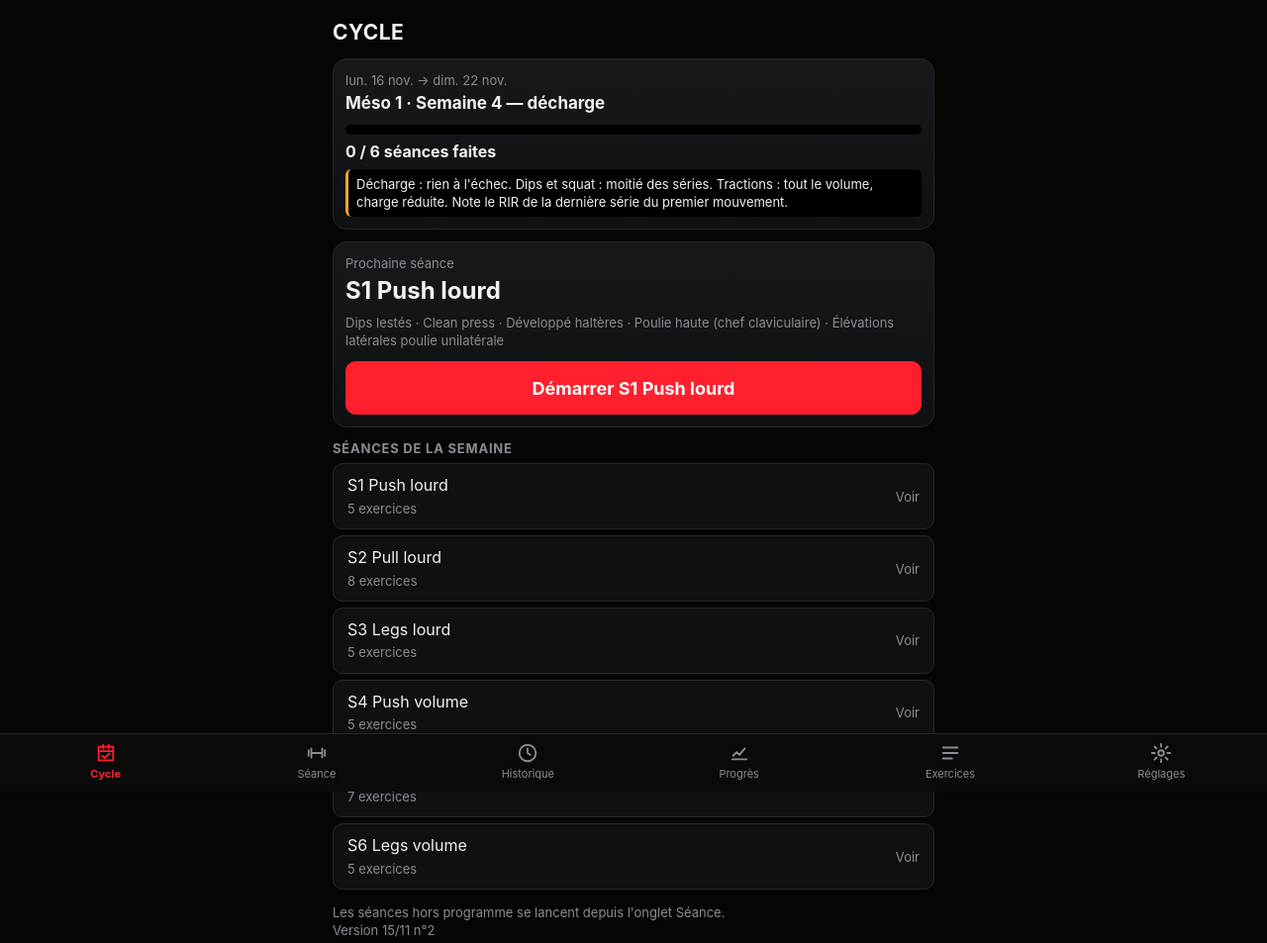
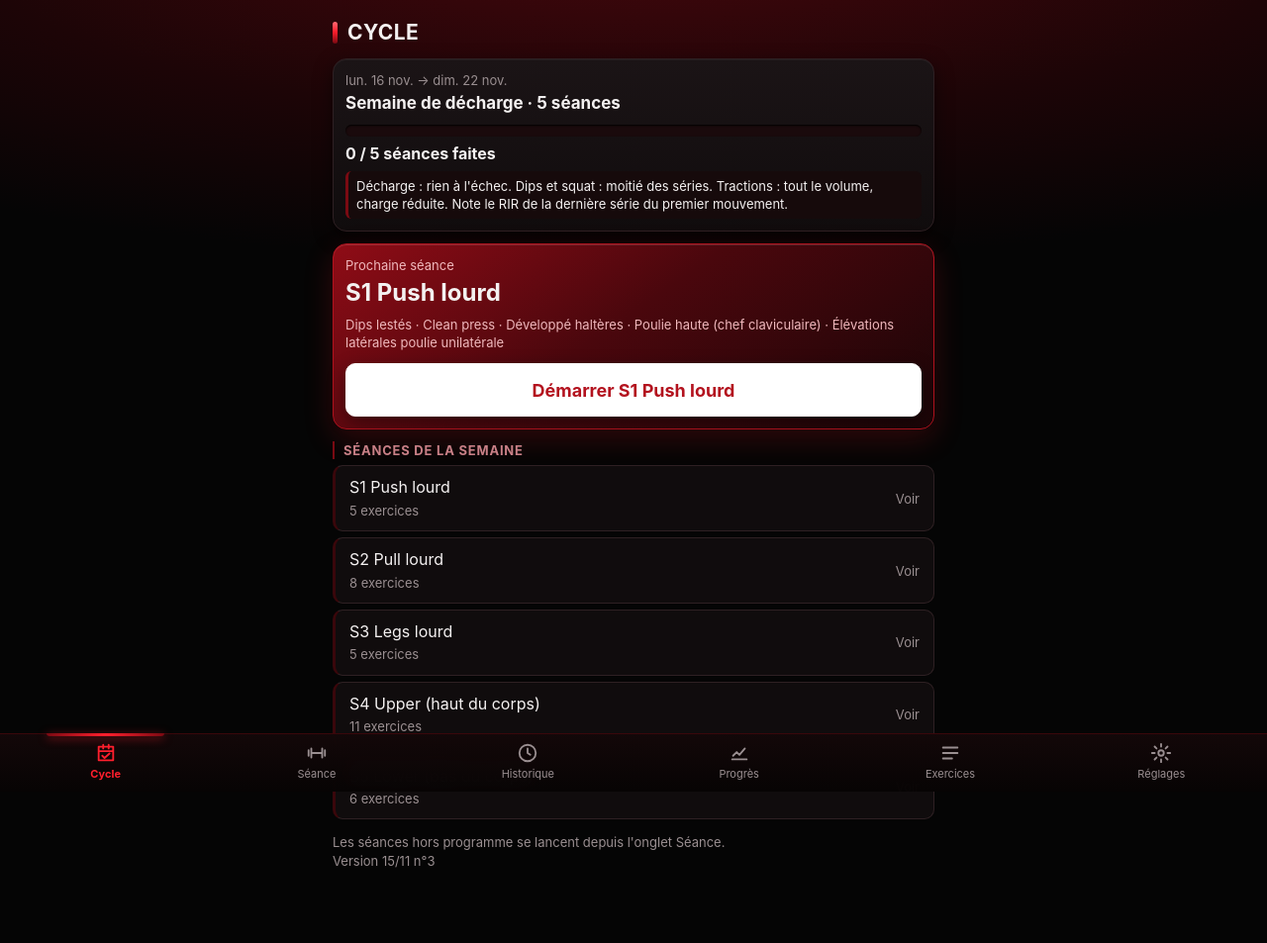
Before and after one commit to DIUSANTU/ar-training, a plain HTML site: page index.html in a window 1280 px wide. Shown: the whole page at 99% size. Drawn offline with Linux system fonts and the light colour scheme.

Commit message:
Décharge en 5 séances (Upper/Lower), nuances de rouge dans l'interface
Co-Authored-By: Claude Fable 5.2 <noreply@anthropic.com>

```diff
--- a/app.js
+++ b/app.js
@@ -135,7 +135,7 @@ const DEF_EX = [
 function mkEx([id, name, muscle, sec, eq, type, repMin, repMax, inc, rest, bar]) { return { id, name, muscle, sec: sec ? sec.split(',') : [], eq: EQ_CODE[eq], type, bar: !!bar, repMin, repMax, inc, rest, note: '', archived: false }; }
 // Programme du cycle (cycle.js) : absent = l'appli fonctionne en mode libre seul
 const CYC = typeof CYCLE !== 'undefined' ? CYCLE : null;
-const VER = '15/11 n°2';
+const VER = '15/11 n°3';
 const DEF_TPL = [
   ['push', 'Push', ['bench', 'ohp', 'incl', 'lat', 'dips', 'tri']],
   ['pull', 'Pull', ['pull', 'row', 'pdown', 'face', 'curl', 'ham']],
@@ -532,13 +532,13 @@ function vCycle() {
     <div class="bar" style="margin:10px 0 6px"><i style="width:${100 * nD / n}%"></i></div>
     <b>${nD} / ${n} séances faites</b>${CYC.note ? `<div class="note">${esc(CYC.note)}</div>` : ''}</div>
   ${A ? `<div class="card banner"><div class="row sp nw"><div class="grow"><b>Séance en cours</b><div class="mut">${esc(A.name)}</div></div><button class="p" data-tab="seance">Reprendre</button></div></div>` : ''}
-  ${nx ? `<div class="card"><div class="mut">Prochaine séance</div><h2 style="font-size:24px;margin:2px 0 6px">${esc(nx.name)}</h2>
+  ${nx ? `<div class="card hero"><div class="mut">Prochaine séance</div><h2 style="font-size:24px;margin:2px 0 6px">${esc(nx.name)}</h2>
     <div class="mut">${nx.items.map(([id]) => esc(ex(id).name)).join(' · ')}</div>
     <button class="p blk" style="margin-top:12px;min-height:54px;font-size:18px" data-act="cstart" data-id="${nx.id}">Démarrer ${esc(nx.name)}</button></div>`
     : `<div class="card banner"><b>Semaine terminée</b><div class="mut">Les ${n} séances sont faites.</div></div>`}
   <h3>Séances de la semaine</h3>
   <div class="list">${CYC.sessions.map(cs => { const d = cycDone(cs.id);
-    return `<button data-act="cview" data-id="${cs.id}"><span class="grow">${esc(cs.name)}<br><span class="mut">${d ? 'Faite ' + fr(d.date) + (d.diff && d.diff.length ? ' · ' + d.diff.length + ' écart' + (d.diff.length > 1 ? 's' : '') : ' · conforme') : cs.items.length + ' exercices'}</span></span><span class="${d ? 'acc b' : 'mut'}">${d ? '✓' : 'Voir'}</span></button>`; }).join('')}</div>
+    return `<button class="${d ? 'ok' : ''}" data-act="cview" data-id="${cs.id}"><span class="grow">${esc(cs.name)}<br><span class="mut">${d ? 'Faite ' + fr(d.date) + (d.diff && d.diff.length ? ' · ' + d.diff.length + ' écart' + (d.diff.length > 1 ? 's' : '') : ' · conforme') : cs.items.length + ' exercices'}</span></span><span class="${d ? 'acc b' : 'mut'}">${d ? '✓' : 'Voir'}</span></button>`; }).join('')}</div>
   <p class="mut" style="margin-top:14px">Les séances hors programme se lancent depuis l'onglet Séance.<br>Version ${VER}</p>`;
 }
 function cycleSheet(sid) {
@@ -583,7 +583,7 @@ function vSeance() {
     }).join('');
     return `<h1>Séance</h1>${backupBanner()}${paused ? '<h3>En pause</h3>' + paused : ''}
     ${isIOS && !standalone() ? `<div class="card banner"><b>Installe l'app</b><div class="mut">Dans Safari : bouton Partager, puis « Sur l'écran d'accueil ». Plein écran, hors ligne, et stockage plus durable.</div></div>` : ''}
-    ${nx ? `<div class="card"><div class="mut">Prochaine séance de la rotation</div><h2 style="font-size:24px;margin:2px 0 6px">${esc(nx.name)}</h2>
+    ${nx ? `<div class="card hero"><div class="mut">Prochaine séance de la rotation</div><h2 style="font-size:24px;margin:2px 0 6px">${esc(nx.name)}</h2>
       <div class="mut">${nx.items.map(it => esc(ex(it.exId).name)).join(' · ') || 'Modèle vide'}</div>
       <button class="p blk" style="margin-top:12px;min-height:54px;font-size:18px" data-act="start" data-id="${nx.id}">Démarrer ${esc(nx.name)}</button></div>` : ''}
     <h3>Autres séances</h3>
--- a/cycle.js
+++ b/cycle.js
@@ -7,7 +7,7 @@
    EMOM : { emom: minutes, reps: répétitions par minute }. */
 const CYCLE = {
   id: 'm1s4',
-  title: 'Méso 1 · Semaine 4 — décharge',
+  title: 'Semaine de décharge · 5 séances',
   from: '2026-11-16',
   to: '2026-11-22',
   note: 'Décharge : rien à l\'échec. Dips et squat : moitié des séries. Tractions : tout le volume, charge réduite. Note le RIR de la dernière série du premier mouvement.',
@@ -53,28 +53,27 @@ const CYCLE = {
       ['abdstand', '2x8@60 2:00'],
       ['crunchpoulie', '2x12-15@35 2:00']
     ] },
-    { id: 's4', name: 'S4 Push volume', items: [
+    // Décharge passée à 5 séances le 15/11/2026 (demande d'Adrien) : S4 = ancien Push volume + ancien Pull volume, S5 = ancien Legs volume.
+    { id: 's4', name: 'S4 Upper (haut du corps)', items: [
       ['dips', 'w 1x10@0 1:30 / w 1x5@20 2:00 / w 1x3@30 2:30 / 2x8@40 3:00'],
       ['cleanpress', 'w 1x6@20 1:00 / 2x6@35 2:30'],
-      ['latpoulie1', '2x12@10 1:30'],
-      ['tri1', '2x8@15-17.5 2:30', 'Extension verticale avec bande poignets.'],
-      ['ohtri', '2x8-10@14 2:30']
-    ] },
-    { id: 's5', name: 'S5 Pull volume', items: [
       ['pull', 'w 1x10@0 1:30 / w 1x5@10 2:00 / w 1x3@15 2:30 / 4x6@20 3:00'],
       ['emompull', { emom: 10, reps: 5 }, 'Au poids du corps.'],
       ['rowwide', '2x8@50 2:30', 'Charge par main.'],
       ['rowclose1', '1x8@70 2:30', 'Charge par main. Machine Technogym ou tirage horizontal.'],
-      ['latpoulie1', '2x10@10 1:30'],
+      ['latpoulie1', '2x12@10 1:30'],
+      ['tri1', '2x8@15-17.5 2:30', 'Extension verticale avec bande poignets.'],
+      ['ohtri', '2x8-10@14 2:30'],
       ['ham', '1x8@22 2:00'],
       ['curlseat', '1x8@16 2:00']
     ] },
-    { id: 's6', name: 'S6 Legs volume', items: [
+    { id: 's5', name: 'S5 Lower (bas du corps)', items: [
       ['squat', 'w 1x8@0 1:00 / w 1x6@60 1:30 / w 1x4@80 2:00 / w 1x3@100 2:30 / 3x5@110 3:00'],
       ['hip', '2x8@250 3:00'],
       ['lcurl1', '2x8@15 2:30'],
       ['legext1', '2x8-10@40-45 2:30'],
-      ['crunchpoulie', '2x12-15@35 2:00']
+      ['crunchpoulie', '2x12-15@35 2:00'],
+      ['latpoulie1', '2x10@10 1:30']
     ] }
   ]
 };
--- a/index.html
+++ b/index.html
@@ -13,9 +13,10 @@
 <link rel="apple-touch-icon" href="icon-180.png">
 <title>AR Training</title>
 <style>
-:root{color-scheme:dark;--bg:#050505;--card:#0f1012;--card2:#17181b;--line:#25272b;--txt:#f2f2f3;--mut:#8a8d93;--acc:#ff1f2d;--acc2:#d11420;--top:env(safe-area-inset-top);--bot:env(safe-area-inset-bottom)}
+:root{color-scheme:dark;--bg:#050505;--card:#100c0d;--card2:#1b1416;--line:#2e2023;--txt:#f4f1f1;--mut:#9a8f91;--acc:#ff1f2d;--acc2:#d11420;--deep:#7a0a12;--wine:#3a070b;--soft:#ff6b74;--top:env(safe-area-inset-top);--bot:env(safe-area-inset-bottom)}
 *{box-sizing:border-box;-webkit-tap-highlight-color:transparent}
-html,body{background:var(--bg)}
+html{background:var(--bg)}
+body{background:radial-gradient(130% 46% at 50% -8%,#4a070d 0%,#1d0507 42%,transparent 72%) no-repeat,var(--bg);background-attachment:scroll;min-height:100vh}
 body{margin:0;color:var(--txt);font:16px/1.4 -apple-system,system-ui,sans-serif;padding-top:var(--top);padding-bottom:calc(150px + var(--bot));-webkit-user-select:none;user-select:none;overscroll-behavior-y:none}
 input,textarea{-webkit-user-select:text;user-select:text}
 main{max-width:640px;margin:0 auto;padding:12px 16px}
@@ -102,6 +103,30 @@ label.f input,label.f select,label.f textarea{margin-top:4px;color:var(--txt)}
 .g2{display:grid;grid-template-columns:1fr 1fr;gap:8px}
 .timer{font-variant-numeric:tabular-nums;color:var(--mut);font-size:14px}
 .plates{display:flex;gap:3px;align-items:center;justify-content:center;margin:14px 0}
+/* Profondeur : nuances de rouge (bordeaux → vif) sur les titres, cartes, barres et la navigation */
+h1{display:flex;align-items:center;gap:10px}
+h1::before{content:"";width:5px;height:22px;border-radius:3px;background:linear-gradient(180deg,var(--soft),var(--acc) 45%,var(--deep))}
+h3{color:#c98087;padding-left:9px;border-left:2px solid var(--deep)}
+.card{box-shadow:inset 0 1px 0 #ffffff0a,0 6px 18px #0008}
+.card.hero{background:linear-gradient(145deg,#8f0c16 0%,#4a070d 46%,#1a0507 100%);border-color:#b3121e;box-shadow:inset 0 1px 0 #ffffff1f,0 10px 30px #ff1f2d2e}
+.card.hero .mut{color:#f0b9bd}
+.card.hero button.p{background:#fff;border-color:#fff;color:#b3121e;box-shadow:0 6px 18px #0006}
+.card.hero button.p:active{background:#ffd9dc}
+.card.banner{background:linear-gradient(180deg,#3a070b,#1a0507);border-color:var(--deep)}
+button.p{background:linear-gradient(180deg,#ff3340,var(--acc2));box-shadow:0 4px 14px #ff1f2d40}
+.bar{height:12px;border-radius:6px;background:#1a0a0c;box-shadow:inset 0 1px 2px #000}
+.bar i{background:linear-gradient(90deg,var(--deep),var(--acc) 70%,var(--soft));border-radius:6px;box-shadow:0 0 10px #ff1f2d80}
+.list button{border-left:3px solid var(--wine)}
+.list button.ok{background:linear-gradient(90deg,#3a070b,var(--card) 70%);border-left-color:var(--acc)}
+.note{background:#160a0b;border-left-color:var(--deep)}
+.kpi div{background:linear-gradient(180deg,#1f0b0d,#0a0606);border-color:var(--line);border-top:2px solid var(--deep)}
+.kpi b{color:#fff}
+.cal i{background:#1d1214}.cal i.on{background:linear-gradient(135deg,var(--soft),var(--acc2));box-shadow:0 0 6px #ff1f2d66}
+.set.done{background:linear-gradient(90deg,#ff1f2d30,#ff1f2d0d)}
+nav{background:linear-gradient(180deg,#140809f2,#070404f7);border-top-color:var(--wine)}
+nav button{position:relative}
+nav button.on::before{content:"";position:absolute;top:-1px;left:22%;right:22%;height:3px;border-radius:0 0 3px 3px;background:linear-gradient(90deg,var(--deep),var(--acc),var(--deep));box-shadow:0 2px 10px #ff1f2d99}
+th{color:#c98087}
 .emom{display:grid;grid-template-columns:repeat(5,1fr);gap:6px;margin-top:10px}
 .emom button{padding:4px 0;min-height:54px;display:flex;flex-direction:column;align-items:center;justify-content:center;line-height:1.15}
 .emom button span{font-size:11px;color:var(--mut)}.emom button b{font-size:18px}
--- a/sw.js
+++ b/sw.js
@@ -1,5 +1,5 @@
 // Cache d'abord (lancement instantané, même sans réseau), mise à jour en arrière-plan pour le lancement suivant.
-const C = 'ar-training-v6';
+const C = 'ar-training-v7';
 const SHELL = ['./', 'index.html', 'app.js', 'cycle.js', 'manifest.webmanifest', 'icon.svg', 'icon-180.png', 'icon-192.png', 'icon-512.png'];
 self.addEventListener('install', e => e.waitUntil(caches.open(C).then(c => c.addAll(SHELL)).then(() => self.skipWaiting())));
 self.addEventListener('activate', e => e.waitUntil(caches.keys().then(k => Promise.all(k.filter(x => x !== C).map(x => caches.delete(x)))).then(() => self.clients.claim())));
```
